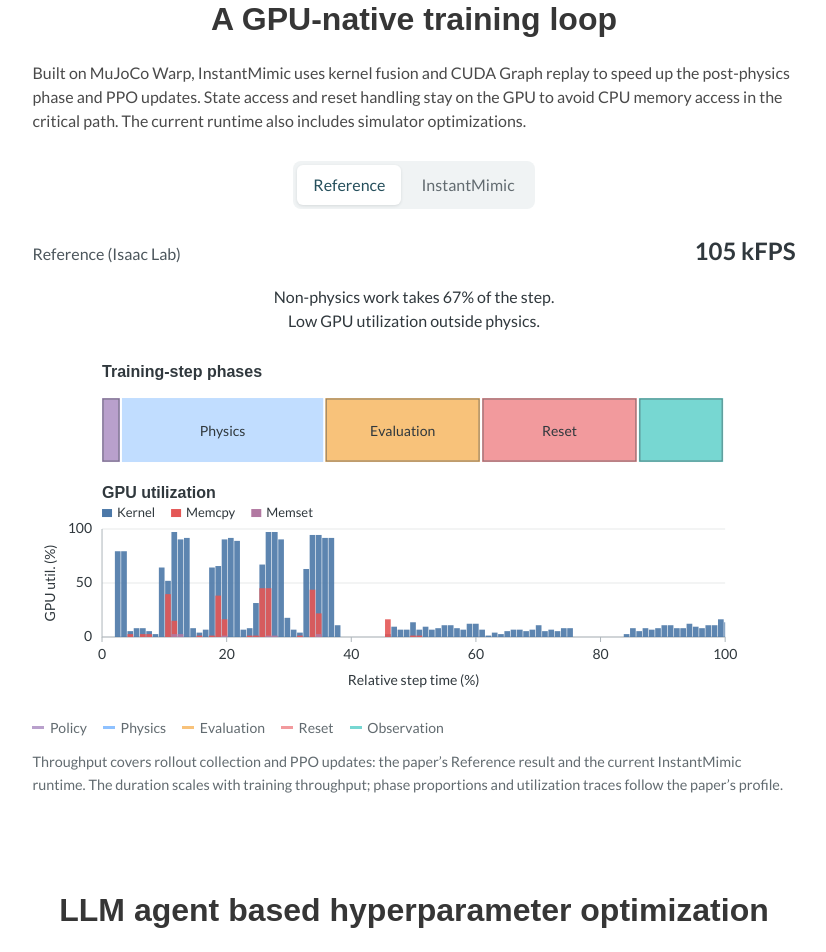
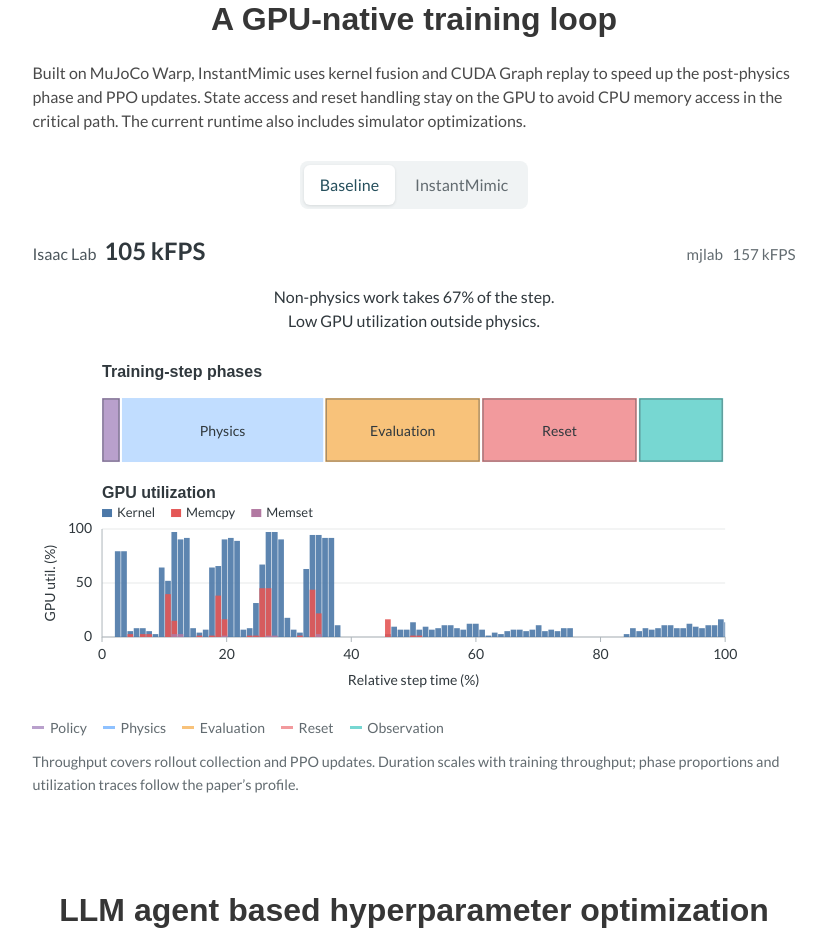
Before and after one commit to Scripter36/Scripter36.github.io, a Jekyll site: the page projects/instantmimic/index.html, which Jekyll copies as it is, in a window 1280 px wide. Shown: the part 1356-2308 px from the top of the page, without its empty margins (226-1052 px from the left). Built offline with Jekyll 4.4.1, drawn with Linux system fonts in a browser that asks for light colours; nearby versions of some CDN libraries; some web fonts are replaced; library files that are not in the unit come from our copies; a style sheet for code colours, icons or effects is not loaded.

Commit message:
feat: show mjlab throughput beside the baseline comparison

```diff
--- a/projects/instantmimic/assets/paper-figures.css
+++ b/projects/instantmimic/assets/paper-figures.css
@@ -52,3 +52,6 @@
 .paper-figure__notes { display: grid; margin: .5rem 0 1.25rem; color: #30383d; font-size: 1rem; line-height: 1.5; text-align: center; }
 .paper-figure__notes > div { grid-area: 1 / 1; }
 .paper-figure__notes p { margin: 0; }
+
+.paper-figure__comparison { color: #626b70; font-size: .95rem; }
+.paper-figure__comparison b { margin-left: .4rem; font-weight: 500; font-variant-numeric: tabular-nums; }
--- a/projects/instantmimic/assets/paper-figures.js
+++ b/projects/instantmimic/assets/paper-figures.js
@@ -346,7 +346,7 @@
         note.style.opacity = String(clamp(index ? this.position * 2 - 1 : 1 - this.position * 2));
         note.setAttribute('aria-hidden', String(index !== this.target));
       });
-      this.label.textContent = this.target ? 'InstantMimic' : 'Reference (Isaac Lab)';
+      this.label.textContent = this.target ? 'InstantMimic' : 'Isaac Lab';
       const throughput = this.target ? data.profile.optimizedKfps : data.profile.baselineKfps;
       const approximate = this.target && data.profile.optimizedKfpsApproximate;
       this.value.textContent = `${approximate ? '≈' : ''}${throughput} kFPS`;
--- a/projects/instantmimic/index.html
+++ b/projects/instantmimic/index.html
@@ -55,9 +55,9 @@
   <link rel="stylesheet" href="/assets/project-page/css/nerfies.css">
   <link rel="stylesheet" href="./assets/demo.css?v=10166a0e3d">
   <script defer src="./assets/demo.js?v=37778aa38d"></script>
-  <link rel="stylesheet" href="./assets/paper-figures.css?v=ad615b5010">
+  <link rel="stylesheet" href="./assets/paper-figures.css?v=9294f08ee7">
   <link rel="stylesheet" href="./assets/typography.css?v=834f25223f">
-  <script defer src="./assets/paper-figures.js?v=a9346f0422"></script>
+  <script defer src="./assets/paper-figures.js?v=dd5e5a7ea4"></script>
   <link rel="icon" href="/assets/project-page/images/favicon.svg">
 
   <script defer src="/assets/project-page/js/fontawesome.all.min.js"></script>
@@ -322,19 +322,20 @@
         <figure class="paper-figure" data-interactive-figure="profile">
           <div data-figure-fallback class="paper-figure__fallback">
             <div class="paper-figure__summary">
-              <span>Reference (Isaac Lab)<strong>105 kFPS</strong></span>
+              <span>Isaac Lab<strong>105 kFPS</strong></span>
               <span>InstantMimic<strong>≈760 kFPS</strong></span>
+              <span>mjlab<strong>157 kFPS</strong></span>
             </div>
-            <img src="./assets/training-profile.svg" alt="InstantMimic rollout phases and GPU utilization, with reference step duration normalized to 100 percent." width="763" height="360" loading="lazy">
+            <img src="./assets/training-profile.svg" alt="InstantMimic rollout phases and GPU utilization, with baseline step duration normalized to 100 percent." width="763" height="360" loading="lazy">
           </div>
           <div data-figure-stage class="paper-figure__stage" hidden>
             <div class="paper-figure__tabs" role="tablist" aria-label="Training loop implementation">
               <span class="paper-figure__tab-indicator" data-tab-indicator aria-hidden="true"></span>
-              <button type="button" role="tab" id="profile-reference-tab" aria-controls="profile-panel" aria-selected="true" tabindex="0" data-profile-tab>Reference</button>
+              <button type="button" role="tab" id="profile-reference-tab" aria-controls="profile-panel" aria-selected="true" tabindex="0" data-profile-tab>Baseline</button>
               <button type="button" role="tab" id="profile-instantmimic-tab" aria-controls="profile-panel" aria-selected="false" tabindex="-1" data-profile-tab>InstantMimic</button>
             </div>
             <div role="tabpanel" id="profile-panel" aria-labelledby="profile-reference-tab" tabindex="0">
-              <div class="paper-figure__summary"><span data-figure-label>Reference (Isaac Lab)</span><strong data-figure-value>105 kFPS</strong></div>
+              <div class="paper-figure__summary"><span><span data-figure-label>Isaac Lab</span><strong data-figure-value>105 kFPS</strong></span><span class="paper-figure__comparison">mjlab <b>157 kFPS</b></span></div>
               <div class="paper-figure__notes" aria-label="Comparison findings">
                 <div data-profile-notes="reference">
                   <p>Non-physics work takes 67% of the step.</p>
@@ -345,7 +346,7 @@
                   <p>GPU utilization stays high through the step.</p>
                 </div>
               </div>
-              <div class="paper-figure__plot"><svg data-plot="profile" role="img" aria-label="Rollout phases and GPU utilization from 0 to 100 percent, on a relative time scale with reference duration at 100 percent" aria-describedby="training-profile-caption"></svg></div>
+              <div class="paper-figure__plot"><svg data-plot="profile" role="img" aria-label="Rollout phases and GPU utilization from 0 to 100 percent, on a relative time scale with baseline duration at 100 percent" aria-describedby="training-profile-caption"></svg></div>
               <div class="paper-figure__legend" aria-label="Training phases">
               <span><i style="--series-color:#B9A0CC" aria-hidden="true"></i>Policy</span>
               <span><i style="--series-color:#8EC1FF" aria-hidden="true"></i>Physics</span>
@@ -356,7 +357,7 @@
             </div>
             <span class="paper-figure__sr" role="status" data-figure-live></span>
           </div>
-          <figcaption id="training-profile-caption">Throughput covers rollout collection and PPO updates: the paper’s Reference result and the current InstantMimic runtime. The duration scales with training throughput; phase proportions and utilization traces follow the paper’s profile.</figcaption>
+          <figcaption id="training-profile-caption">Throughput covers rollout collection and PPO updates. Duration scales with training throughput; phase proportions and utilization traces follow the paper’s profile.</figcaption>
         </figure>
       </div>
     </div>
```
Also changed, not shown: projects/instantmimic/assets/training-profile.svg.
